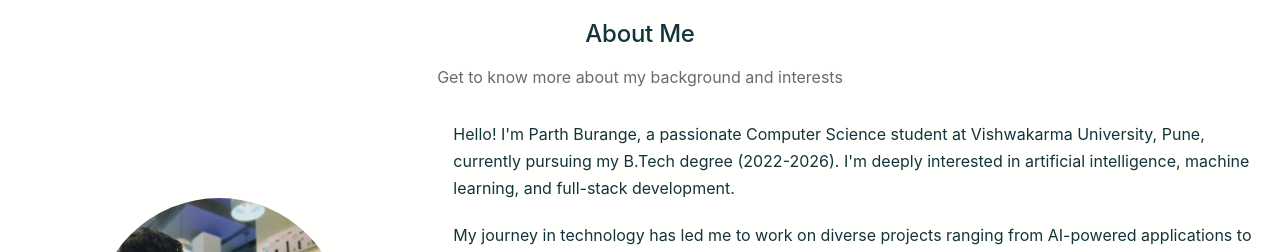
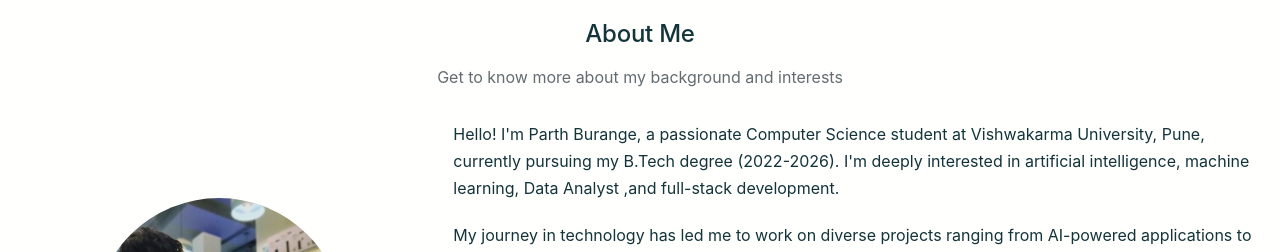
Before and after one commit to parthburange/portfolio, a plain HTML site: page index.html in a window 1280 px wide. Shown: the part 860-1112 px from the top of the page. Drawn offline with Linux system fonts and the light colour scheme; a web font is replaced by a local one.

Commit message:
Update index.html

```diff
--- a/index.html
+++ b/index.html
@@ -64,7 +64,7 @@
 
                 </div>
                 <div class="about-text">
-                    <p>Hello! I'm Parth Burange, a passionate Computer Science student at Vishwakarma University, Pune, currently pursuing my B.Tech degree (2022-2026). I'm deeply interested in artificial intelligence, machine learning, and full-stack development.</p>
+                    <p>Hello! I'm Parth Burange, a passionate Computer Science student at Vishwakarma University, Pune, currently pursuing my B.Tech degree (2022-2026). I'm deeply interested in artificial intelligence, machine learning, Data Analyst ,and full-stack development.</p>
                     <p>My journey in technology has led me to work on diverse projects ranging from AI-powered applications to data analytics platforms. I enjoy solving complex problems and creating innovative solutions that make a real impact.</p>
                     <p>When I'm not coding, you can find me on the football field, acting in college productions, organizing events, or exploring new technologies. I believe in continuous learning and staying updated with the latest trends in technology.</p>
                     <div class="about-details">
```
